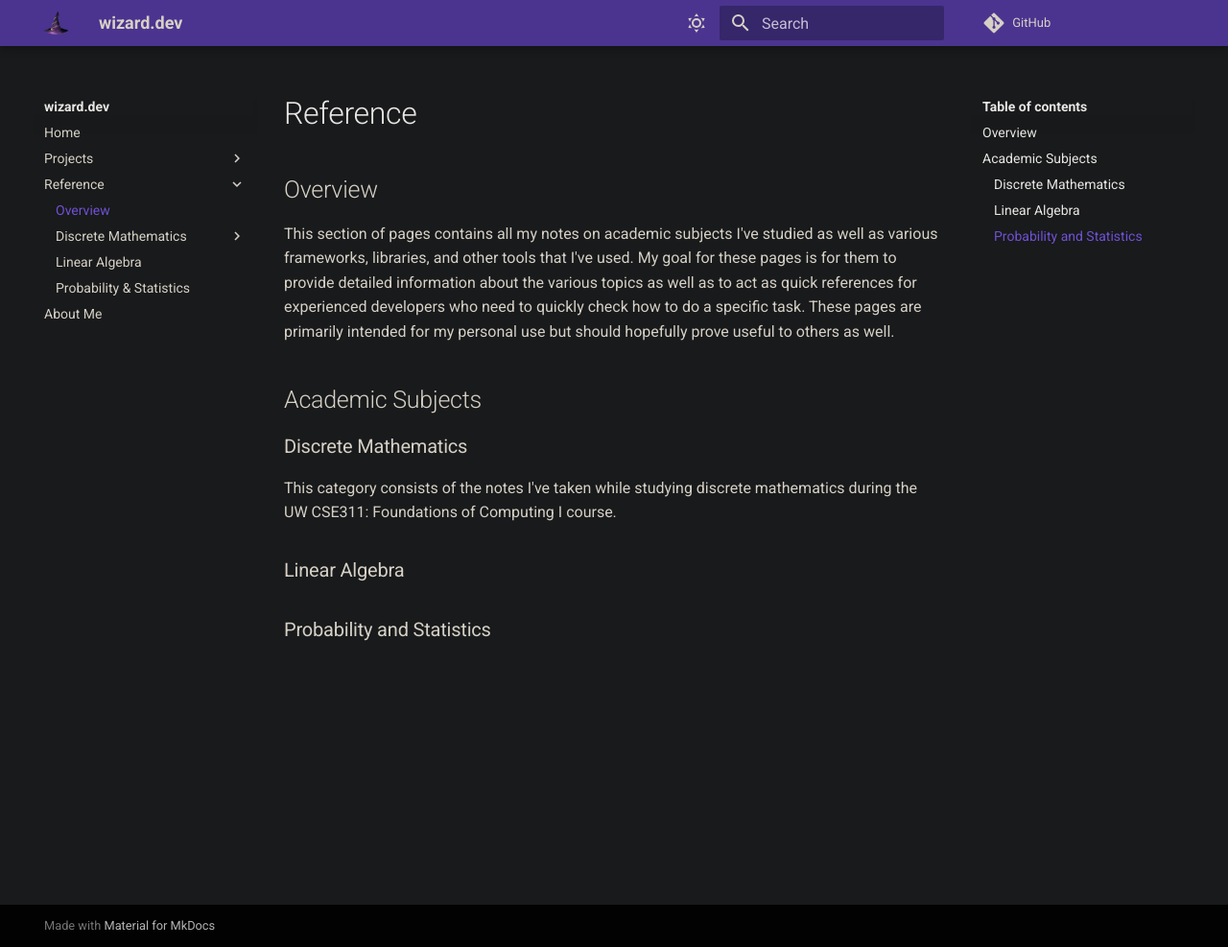
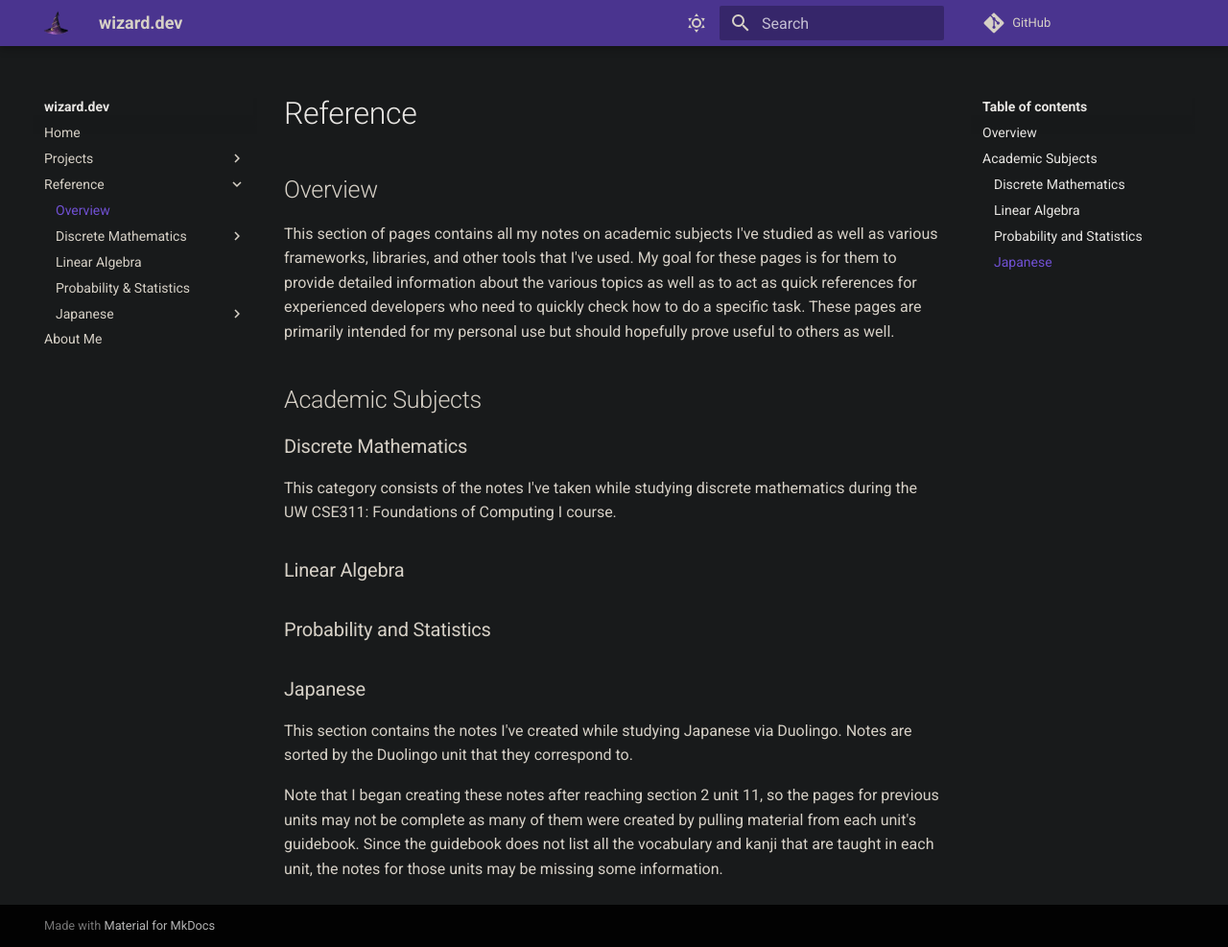
Before and after one commit to zkWildfire/wizard.dev, an MkDocs documentation site: the page built from docs/reference/overview.md, in a window 1280 px wide and 987 px high. Shown: the whole window at 96% size. Built offline with MkDocs 1.6.1 and Material for MkDocs 9.7.7, drawn with Linux system fonts in a browser that asks for light colours; comment, search, counter and statistics services are not loaded.

Commit message:
Add Japanese section, s1u1 page.

```diff
--- a/docs/reference/.pages.yml
+++ b/docs/reference/.pages.yml
@@ -3,3 +3,4 @@ nav:
   - Discrete Mathematics: discrete-mathematics
   - Linear Algebra: linear-algebra
   - Probability & Statistics: statistics
+  - Japanese: japanese
--- /dev/null
+++ b/docs/reference/japanese/.pages.yml
@@ -0,0 +1,2 @@
+nav:
+  - Section 1: section-1
--- /dev/null
+++ b/docs/reference/japanese/section-1/.pages.yml
@@ -0,0 +1,2 @@
+nav:
+  - Unit 1: unit-1.md
--- a/docs/reference/overview.md
+++ b/docs/reference/overview.md
@@ -16,3 +16,14 @@ mathematics during the UW CSE311: Foundations of Computing I course.
 
 
 ### Probability and Statistics
+
+
+### Japanese
+This section contains the notes I've created while studying Japanese via
+Duolingo. Notes are sorted by the Duolingo unit that they correspond to.
+
+Note that I began creating these notes after reaching section 2 unit 11, so
+the pages for previous units may not be complete as many of them were created
+by pulling material from each unit's guidebook. Since the guidebook does not
+list all the vocabulary and kanji that are taught in each unit, the notes for
+those units may be missing some information.
```
Also changed, not shown: docs/reference/japanese/section-1/unit-1.md (added, +39 -0 lines), 1 other file.
